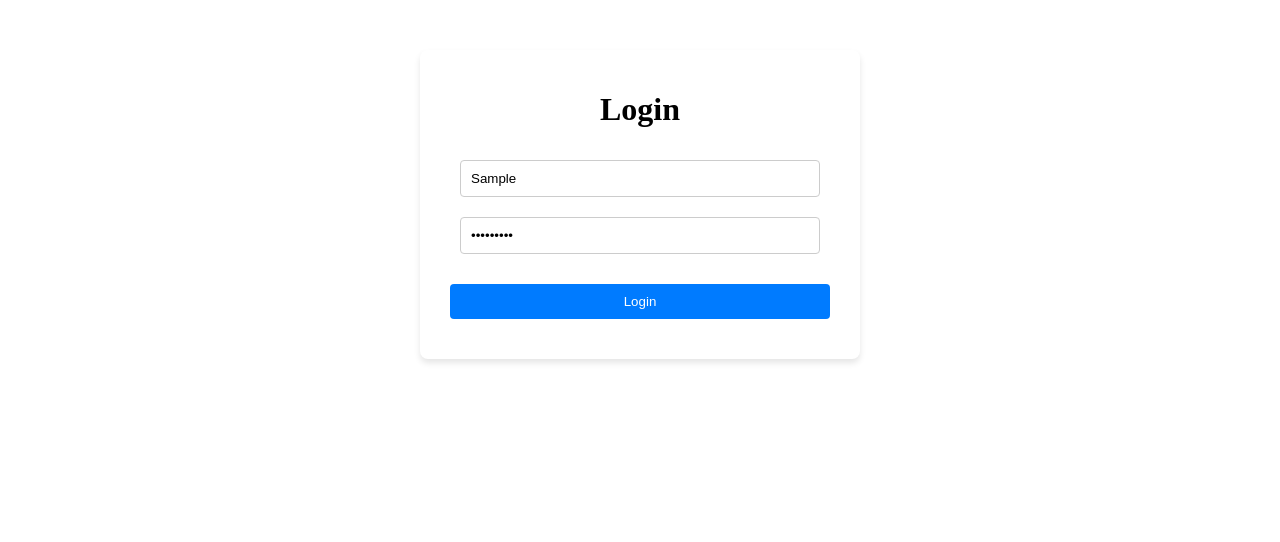
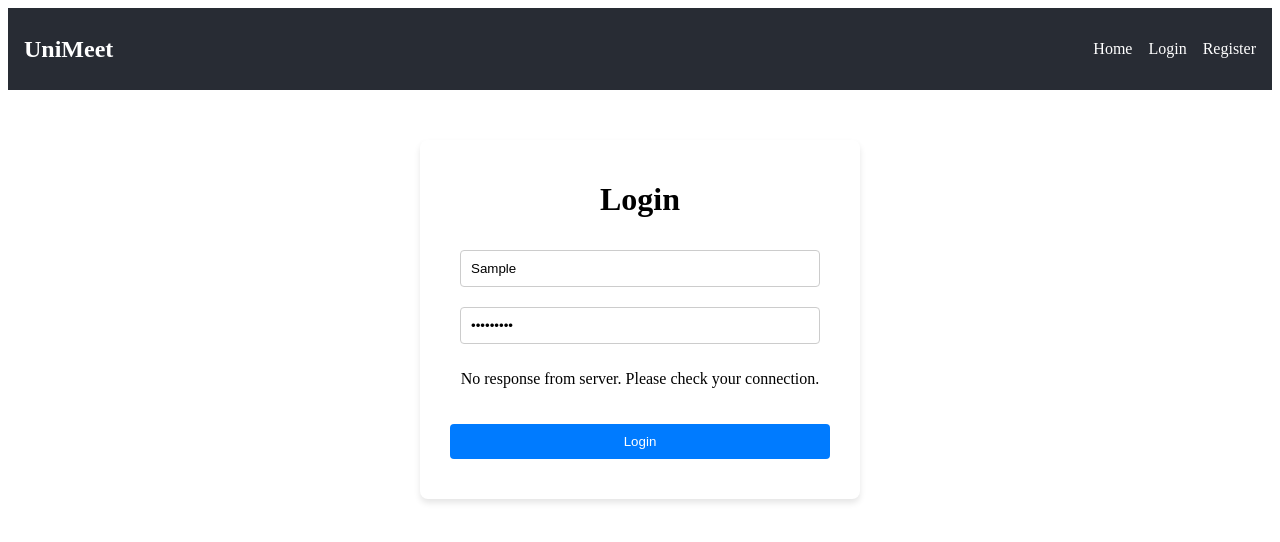
Before and after one commit to dbrow221/UniMeet, a React (Vite) app in the folder frontend/: page /login in a window 1280 px wide. Both pictures are taken after typing "Sample", "Sample123" into the empty fields and a click on the button "Login". Shown: the top 542 px of the page. Built offline with nearby package versions, Linux system fonts and the light colour scheme; no server answers.

Commit message:
Header Added

```diff
--- a/frontend/src/App.jsx
+++ b/frontend/src/App.jsx
@@ -9,6 +9,7 @@ import CampusMap from './pages/CampusMap'
 import CreateEvent from './pages/CreateEvent'
 import EventView from './pages/EventView'
 import { Events } from 'leaflet'
+import Header from './components/Header'
 
 function Logout() {
   localStorage.clear()
@@ -29,6 +30,7 @@ function RegisterAndLogout() {
 function App() {
   return (
     <BrowserRouter>
+       <Header/>
       <Routes>
         {/* Protected routes */}
         <Route element={<ProtectedRoute />}>
--- a/frontend/src/components/Form.jsx
+++ b/frontend/src/components/Form.jsx
@@ -8,12 +8,14 @@ import LoadingIndicator from "../components/LoadingIndicator";
 function Form({ route, method }) {
     const [username, setUsername] = useState("");
     const [password, setPassword] = useState("");
-    const [loading, setLoading] = useState(false)
+    const [loading, setLoading] = useState(false);
+    const [errorMessage, setErrorMessage] = useState("");
     const navigate = useNavigate();
 
     const handleSubmit = async (e) => {
-        setLoading(true)
         e.preventDefault();
+        setLoading(true);
+        setErrorMessage(""); // clear old errors
         try {
             const res = await api.post(route, { username, password });
             if (method === "login") {
@@ -24,9 +26,26 @@ function Form({ route, method }) {
                 navigate("/login");
             }
         } catch (error) {
-            alert(error);
+            if (error.response) {
+                // Server responded with status code outside 2xx
+                if (error.response.status === 400) {
+                    setErrorMessage("Invalid input. Please check your username and password.");
+                } else if (error.response.status === 401) {
+                    setErrorMessage("Incorrect username or password.");
+                } else if (error.response.status === 409) {
+                    setErrorMessage("That username is already taken.");
+                } else {
+                    setErrorMessage("Something went wrong. Please try again later.");
+                }
+            } else if (error.request) {
+                // Request made but no response
+                setErrorMessage("No response from server. Please check your connection.");
+            } else {
+                // Something else happened
+                setErrorMessage("An unexpected error occurred.");
+            }
         } finally {
-            setLoading(false)
+            setLoading(false);
         }
     };
 
@@ -48,7 +67,8 @@ function Form({ route, method }) {
                 placeholder="Password"
             />
             {loading && <LoadingIndicator />}
-            <button className="form-button" type="submit">
+            {errorMessage && <p className="error-text">{errorMessage}</p>}
+            <button className="form-button" type="submit" disabled={loading}>
                 {method === "login" ? "Login" : "Register"}
             </button>
         </form>
--- /dev/null
+++ b/frontend/src/components/Header.jsx
@@ -0,0 +1,40 @@
+// src/components/Header.jsx
+import React from "react";
+import { Link, useNavigate } from "react-router-dom";
+import { ACCESS_TOKEN } from "../constants";
+import "../styles/Header.css";
+
+function Header() {
+  const navigate = useNavigate();
+  const isLoggedIn = !!localStorage.getItem(ACCESS_TOKEN);
+
+  const handleLogout = () => {
+    localStorage.removeItem(ACCESS_TOKEN);
+    localStorage.removeItem("refresh_token");
+    navigate("/login");
+  };
+
+  return (
+    <header className="header">
+      <nav className="nav">
+        <Link className="nav-logo" to="/">UniMeet</Link>
+        <ul className="nav-links">
+          <li><Link to="/">Home</Link></li>
+          {isLoggedIn ? (
+            <>
+              <li><Link to="/profile">Profile</Link></li>
+              <li><button className="logout-btn" onClick={handleLogout}>Logout</button></li>
+            </>
+          ) : (
+            <>
+              <li><Link to="/login">Login</Link></li>
+              <li><Link to="/register">Register</Link></li>
+            </>
+          )}
+        </ul>
+      </nav>
+    </header>
+  );
+}
+
+export default Header;
--- /dev/null
+++ b/frontend/src/styles/Header.css
@@ -0,0 +1,39 @@
+.header {
+  background: #282c34;
+  padding: 1rem;
+  color: white;
+  position: sticky;
+  top: 0;
+  z-index: 1000;
+}
+
+.nav {
+  display: flex;
+  justify-content: space-between;
+  align-items: center;
+}
+
+.nav-logo {
+  font-size: 1.5rem;
+  font-weight: bold;
+  color: white;
+  text-decoration: none;
+}
+
+.nav-links {
+  list-style: none;
+  display: flex;
+  gap: 1rem;
+}
+
+.nav-links a {
+  color: white;
+  text-decoration: none;
+}
+
+.logout-btn {
+  background: transparent;
+  border: none;
+  color: white;
+  cursor: pointer;
+}
```
